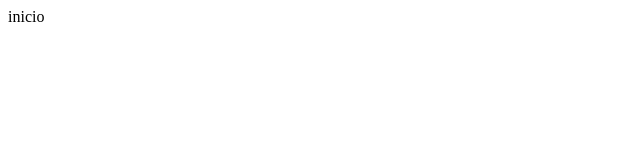
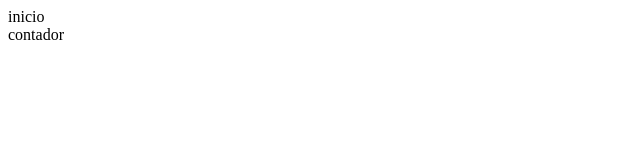
Before and after one commit to olmosmartin/practica-git-typescript, a React (Create React App) app in the folder react-typescript/: page / in a window 1280 px wide. Shown: the top 160 px of the page, without its empty margins (0-640 px from the left). Built offline with nearby package versions, Linux system fonts and the light colour scheme.

Commit message:
componente contador sin funcionalidad creado

```diff
--- a/react-typescript/package.json
+++ b/react-typescript/package.json
@@ -12,6 +12,7 @@
     "@types/react-dom": "^17.0.9",
     "react": "^17.0.2",
     "react-dom": "^17.0.2",
+    "react-router-dom": "^5.2.0",
     "react-scripts": "4.0.3",
     "typescript": "^4.3.5",
     "web-vitals": "^1.1.2"
--- a/react-typescript/src/App.tsx
+++ b/react-typescript/src/App.tsx
@@ -1,11 +1,12 @@
 import React from 'react';
-import logo from './logo.svg';
 import './App.css';
+import Contador from './components/Contador';
 
 function App() {
   return (
     <div className="App">
       inicio
+      <Contador/>
     </div>
   );
 }
--- /dev/null
+++ b/react-typescript/src/components/Contador.tsx
@@ -0,0 +1,13 @@
+import React, { ReactElement } from 'react'
+
+interface Props {
+
+}
+
+export default function Contador({}: Props): ReactElement {
+    return (
+        <div>
+            contador
+        </div>
+    )
+}
```
Also changed, not shown: 1 other file (tests, documents, lock files or other folders).
